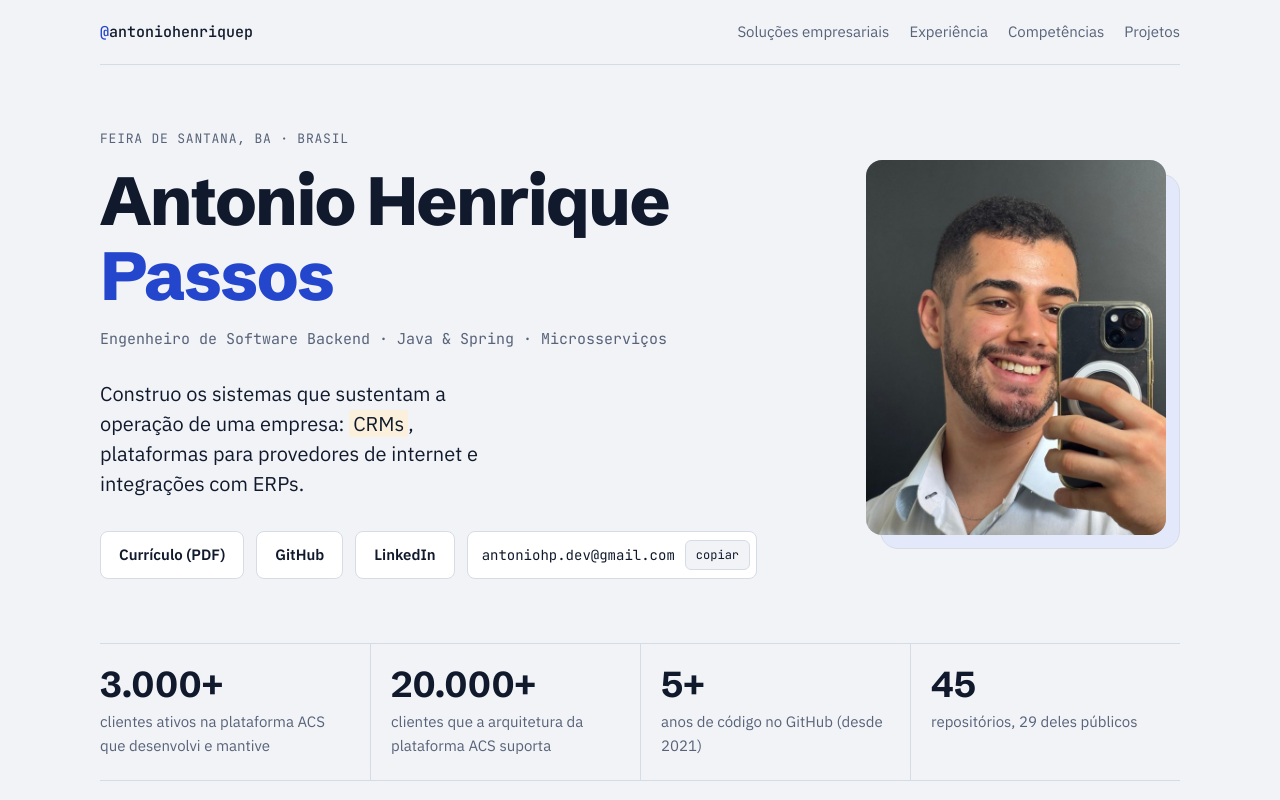
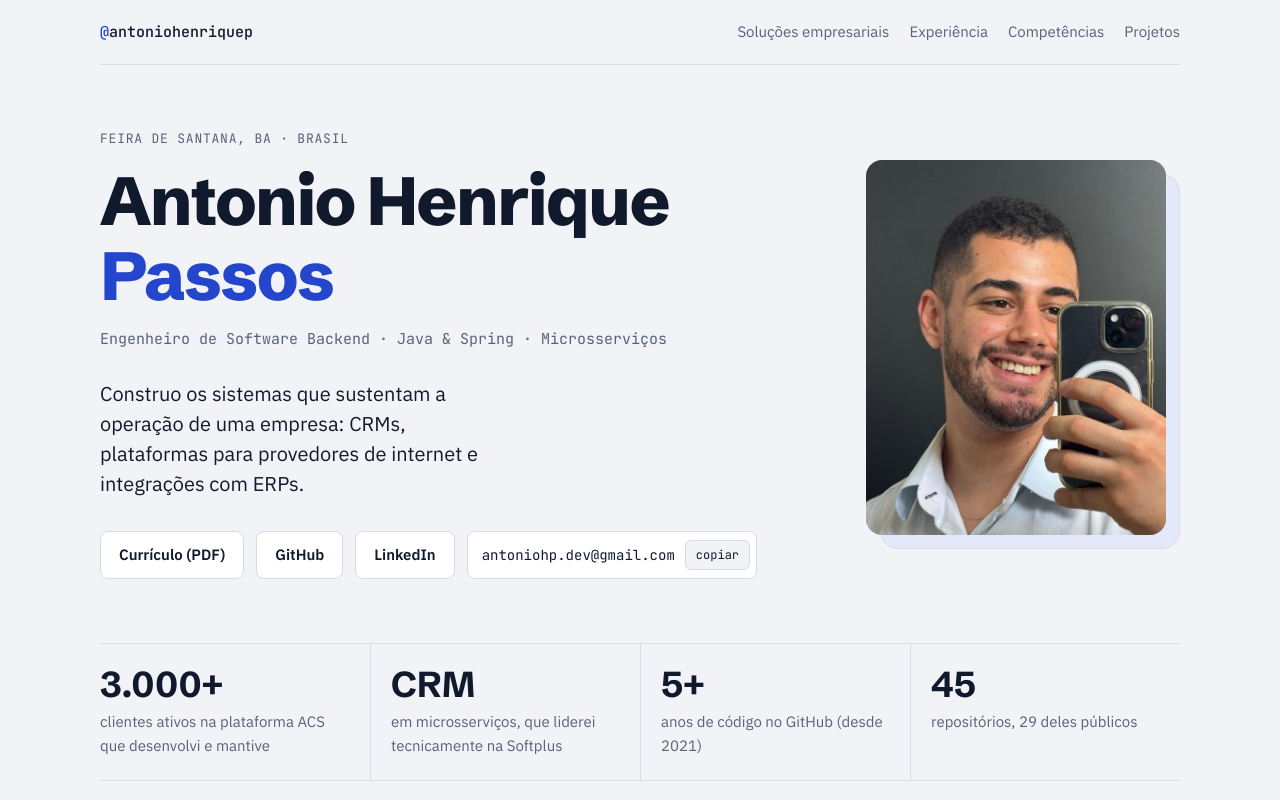
Before and after one commit to antoniohenriquep/antoniohenriquep.github.io, a plain HTML site: page index.html in a window 1280 px wide. Shown: the top 800 px of the page. Drawn offline with Linux system fonts and the light colour scheme.

Commit message:
minor changes

```diff
--- a/index.html
+++ b/index.html
@@ -95,7 +95,6 @@ p { margin: 0; }
 .hero .role span { white-space: nowrap; }
 .hero .role { margin-top: 14px; font-family: var(--font-mono); font-size: 0.9375rem; color: var(--muted); }
 .hero .thesis { margin-top: 28px; font-size: var(--step-1); line-height: 1.5; max-width: 34ch; }
-.hero .thesis mark { background: var(--signal-soft); color: var(--ink); padding: 0 4px; border-radius: 3px; }
 .cta { display: flex; flex-wrap: wrap; gap: 12px; margin-top: 32px; }
 .btn {
   display: inline-flex; align-items: center; gap: 8px; padding: 11px 18px; border-radius: 8px;
@@ -282,7 +281,7 @@ footer.foot { margin-top: 72px; padding-top: 20px; border-top: 1px solid var(--l
       <p class="label">Feira de Santana, BA · Brasil</p>
       <h1 style="margin-top:14px">Antonio Henrique<br><span>Passos</span></h1>
       <p class="role"><span>Engenheiro de Software Backend ·</span> <span>Java &amp; Spring ·</span> <span>Microsserviços</span></p>
-      <p class="thesis">Construo os sistemas que sustentam a operação de uma empresa: <mark>CRMs</mark>, plataformas para provedores de internet e integrações com ERPs.</p>
+      <p class="thesis">Construo os sistemas que sustentam a operação de uma empresa: CRMs, plataformas para provedores de internet e integrações com ERPs.</p>
       <div class="cta">
         <a class="btn cv-link" href="curriculo-antonio.pdf" download="Curriculo-Antonio.pdf" target="_blank" rel="noopener">Currículo (PDF)</a>
         <a class="btn" href="https://github.com/antoniohenriquep" target="_blank" rel="noopener">GitHub</a>
@@ -302,7 +301,7 @@ footer.foot { margin-top: 72px; padding-top: 20px; border-top: 1px solid var(--l
 
   <div class="facts" role="list">
     <div role="listitem"><strong>3.000+</strong><span>clientes ativos na plataforma ACS que desenvolvi e mantive</span></div>
-    <div role="listitem"><strong>20.000+</strong><span>clientes que a arquitetura da plataforma ACS suporta</span></div>
+    <div role="listitem"><strong>CRM</strong><span>em microsserviços, que liderei tecnicamente na Softplus</span></div>
     <div role="listitem"><strong>5+</strong><span>anos de código no GitHub (desde 2021)</span></div>
     <div role="listitem"><strong>45</strong><span>repositórios, 29 deles públicos</span></div>
   </div>
```
